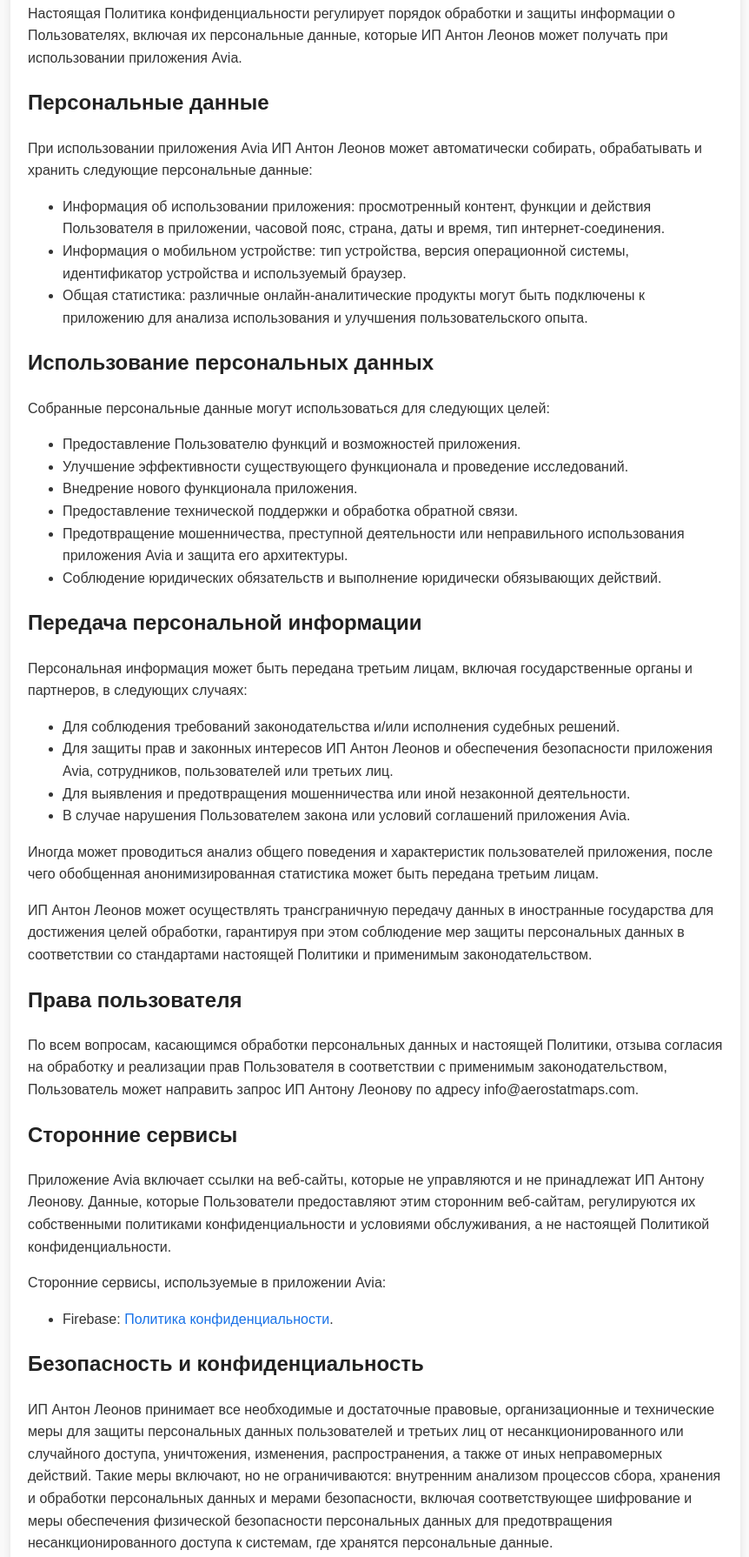
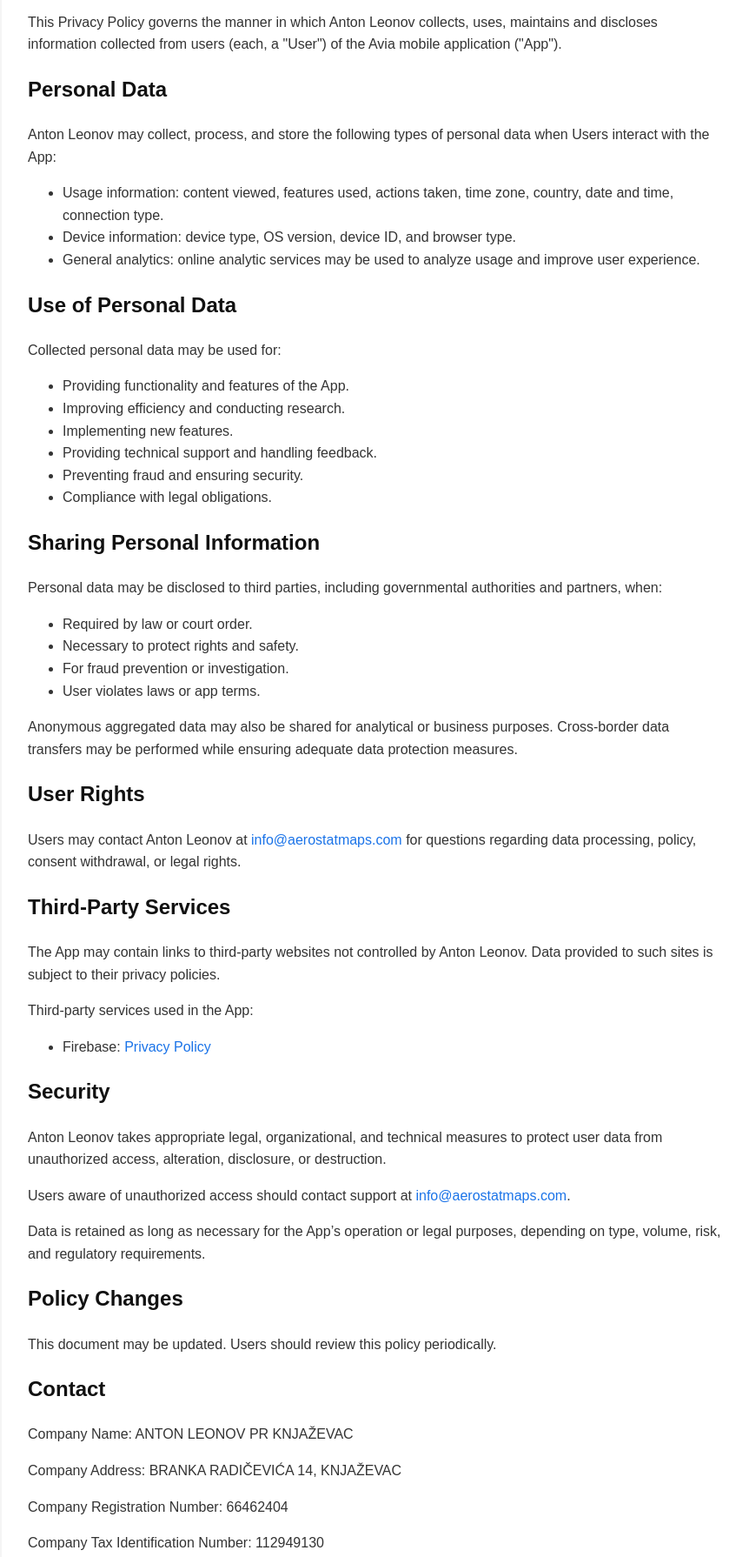
Before and after one commit to antleo/privacy-policy-flights, a plain HTML site: page index.html in a window 1280 px wide. Shown: the part 181-1971 px from the top of the page at 87% size, without its empty margins (208-1070 px from the left). Drawn offline with Linux system fonts and the light colour scheme.

Commit message:
Update index.html

```diff
--- a/index.html
+++ b/index.html
@@ -1,9 +1,9 @@
 <!DOCTYPE html>
-<html lang="ru">
+<html lang="en">
 <head>
   <meta charset="UTF-8">
   <meta name="viewport" content="width=device-width, initial-scale=1">
-  <title>Политика конфиденциальности</title>
+  <title>Privacy Policy</title>
   <style>
     body {
       font-family: Arial, sans-serif;
@@ -13,7 +13,7 @@
       padding: 20px;
     }
     h1, h2 {
-      color: #222;
+      color: #111;
     }
     a {
       color: #1a73e8;
@@ -26,64 +26,91 @@
       max-width: 800px;
       margin: auto;
       background: #fff;
-      padding: 20px;
+      padding: 30px;
       border-radius: 8px;
-      box-shadow: 0 0 10px rgba(0,0,0,0.1);
+      box-shadow: 0 0 10px rgba(0,0,0,0.05);
     }
   </style>
 </head>
 <body>
   <div class="container">
-    <h1>Политика конфиденциальности</h1>
-    <p><strong>Дата последнего обновления:</strong> 10 апреля 2025 г.</p>
+    <h1>Privacy Policy</h1>
 
-    <p>Настоящая Политика конфиденциальности регулирует порядок обработки и защиты информации о Пользователях, включая их персональные данные, которые ИП Антон Леонов может получать при использовании приложения Avia.</p>
+    <p>Effective date: April 10, 2025</p>
 
-    <h2>Персональные данные</h2>
-    <p>При использовании приложения Avia ИП Антон Леонов может автоматически собирать, обрабатывать и хранить следующие персональные данные:</p>
+    <p>This Privacy Policy governs the manner in which Anton Leonov collects, uses, maintains and discloses information collected from users (each, a "User") of the Avia mobile application ("App").</p>
+
+    <h2>Personal Data</h2>
+
+    <p>Anton Leonov may collect, process, and store the following types of personal data when Users interact with the App:</p>
+
     <ul>
-      <li>Информация об использовании приложения: просмотренный контент, функции и действия Пользователя в приложении, часовой пояс, страна, даты и время, тип интернет-соединения.</li>
-      <li>Информация о мобильном устройстве: тип устройства, версия операционной системы, идентификатор устройства и используемый браузер.</li>
-      <li>Общая статистика: различные онлайн-аналитические продукты могут быть подключены к приложению для анализа использования и улучшения пользовательского опыта.</li>
+      <li>Usage information: content viewed, features used, actions taken, time zone, country, date and time, connection type.</li>
+      <li>Device information: device type, OS version, device ID, and browser type.</li>
+      <li>General analytics: online analytic services may be used to analyze usage and improve user experience.</li>
     </ul>
 
-    <h2>Использование персональных данных</h2>
-    <p>Собранные персональные данные могут использоваться для следующих целей:</p>
+    <h2>Use of Personal Data</h2>
+
+    <p>Collected personal data may be used for:</p>
+
     <ul>
-      <li>Предоставление Пользователю функций и возможностей приложения.</li>
-      <li>Улучшение эффективности существующего функционала и проведение исследований.</li>
-      <li>Внедрение нового функционала приложения.</li>
-      <li>Предоставление технической поддержки и обработка обратной связи.</li>
-      <li>Предотвращение мошенничества, преступной деятельности или неправильного использования приложения Avia и защита его архитектуры.</li>
-      <li>Соблюдение юридических обязательств и выполнение юридически обязывающих действий.</li>
+      <li>Providing functionality and features of the App.</li>
+      <li>Improving efficiency and conducting research.</li>
+      <li>Implementing new features.</li>
+      <li>Providing technical support and handling feedback.</li>
+      <li>Preventing fraud and ensuring security.</li>
+      <li>Compliance with legal obligations.</li>
     </ul>
 
-    <h2>Передача персональной информации</h2>
-    <p>Персональная информация может быть передана третьим лицам, включая государственные органы и партнеров, в следующих случаях:</p>
+    <h2>Sharing Personal Information</h2>
+
+    <p>Personal data may be disclosed to third parties, including governmental authorities and partners, when:</p>
+
     <ul>
-      <li>Для соблюдения требований законодательства и/или исполнения судебных решений.</li>
-      <li>Для защиты прав и законных интересов ИП Антон Леонов и обеспечения безопасности приложения Avia, сотрудников, пользователей или третьих лиц.</li>
-      <li>Для выявления и предотвращения мошенничества или иной незаконной деятельности.</li>
-      <li>В случае нарушения Пользователем закона или условий соглашений приложения Avia.</li>
-    </ul>
-    <p>Иногда может проводиться анализ общего поведения и характеристик пользователей приложения, после чего обобщенная анонимизированная статистика может быть передана третьим лицам.</p>
-    <p>ИП Антон Леонов может осуществлять трансграничную передачу данных в иностранные государства для достижения целей обработки, гарантируя при этом соблюдение мер защиты персональных данных в соответствии со стандартами настоящей Политики и применимым законодательством.</p>
-
-    <h2>Права пользователя</h2>
-    <p>По всем вопросам, касающимся обработки персональных данных и настоящей Политики, отзыва согласия на обработку и реализации прав Пользователя в соответствии с применимым законодательством, Пользователь может направить запрос ИП Антону Леонову по адресу info@aerostatmaps.com.</p>
-
-    <h2>Сторонние сервисы</h2>
-    <p>Приложение Avia включает ссылки на веб-сайты, которые не управляются и не принадлежат ИП Антону Леонову. Данные, которые Пользователи предоставляют этим сторонним веб-сайтам, регулируются их собственными политиками конфиденциальности и условиями обслуживания, а не настоящей Политикой конфиденциальности.</p>
-    <p>Сторонние сервисы, используемые в приложении Avia:</p>
-    <ul>
-      <li>Firebase: <a href="https://support.google.com/analytics/answer/6004245" target="_blank">Политика конфиденциальности</a>.</li>
+      <li>Required by law or court order.</li>
+      <li>Necessary to protect rights and safety.</li>
+      <li>For fraud prevention or investigation.</li>
+      <li>User violates laws or app terms.</li>
     </ul>
 
-    <h2>Безопасность и конфиденциальность</h2>
-    <p>ИП Антон Леонов принимает все необходимые и достаточные правовые, организационные и технические меры для защиты персональных данных пользователей и третьих лиц от несанкционированного или случайного доступа, уничтожения, изменения, распространения, а также от иных неправомерных действий. Такие меры включают, но не ограничиваются: внутренним анализом процессов сбора, хранения и обработки персональных данных и мерами безопасности, включая соответствующее шифрование и меры обеспечения физической безопасности персональных данных для предотвращения несанкционированного доступа к системам, где хранятся персональные данные.</p>
-    <p>Если вам стало известно о несанкционированном доступе к персональным данным пользователей приложения Avia, пожалуйста, свяжитесь со службой технической поддержки через приложение или по электронной почте info@aerostatmaps.com.</p>
-    <p>ИП Антон Леонов сохраняет персональные данные только в течение времени, необходимого для работы приложения Avia или для законных деловых целей, таких как разрешение конфликтов или выполнение юридических обязательств. Срок хранения персональных данных зависит от нескольких факторов, включая объем, тип и чувствительность информации, потенциальный риск причинения вреда от несанкционированного использования или раскрытия и любые другие юридические обязательства.</p>
+    <p>Anonymous aggregated data may also be shared for analytical or business purposes. Cross-border data transfers may be performed while ensuring adequate data protection measures.</p>
 
-    <h2>Изменения в настоящей Политике</h2>
-    <p>Настоящий документ может быть
-::contentReference[oaicite:0]{index=0}
+    <h2>User Rights</h2>
+
+    <p>Users may contact Anton Leonov at <a href="mailto:info@aerostatmaps.com">info@aerostatmaps.com</a> for questions regarding data processing, policy, consent withdrawal, or legal rights.</p>
+
+    <h2>Third-Party Services</h2>
+
+    <p>The App may contain links to third-party websites not controlled by Anton Leonov. Data provided to such sites is subject to their privacy policies.</p>
+
+    <p>Third-party services used in the App:</p>
+    <ul>
+      <li>Firebase: <a href="https://support.google.com/analytics/answer/6004245" target="_blank">Privacy Policy</a></li>
+    </ul>
+
+    <h2>Security</h2>
+
+    <p>Anton Leonov takes appropriate legal, organizational, and technical measures to protect user data from unauthorized access, alteration, disclosure, or destruction.</p>
+
+    <p>Users aware of unauthorized access should contact support at <a href="mailto:info@aerostatmaps.com">info@aerostatmaps.com</a>.</p>
+
+    <p>Data is retained as long as necessary for the App’s operation or legal purposes, depending on type, volume, risk, and regulatory requirements.</p>
+
+    <h2>Policy Changes</h2>
+
+    <p>This document may be updated. Users should review this policy periodically.</p>
+
+    <h2>Contact</h2>
+
+    <p>Company Name: ANTON LEONOV PR KNJAŽEVAC</p>
+
+    <p>Company Address: BRANKA RADIČEVIĆA 14, KNJAŽEVAC</p>
+
+    <p>Company Registration Number: 66462404</p>
+
+    <p>Company Tax Identification Number: 112949130</p>
+
+  </div>
+</body>
+</html>
```
